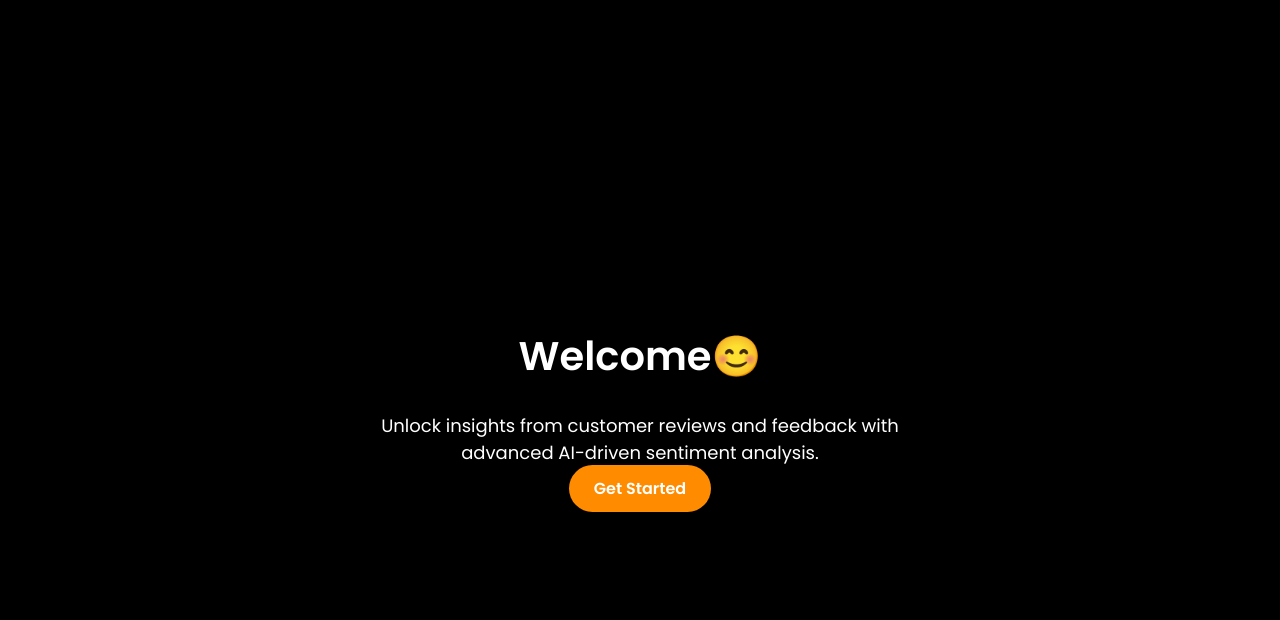
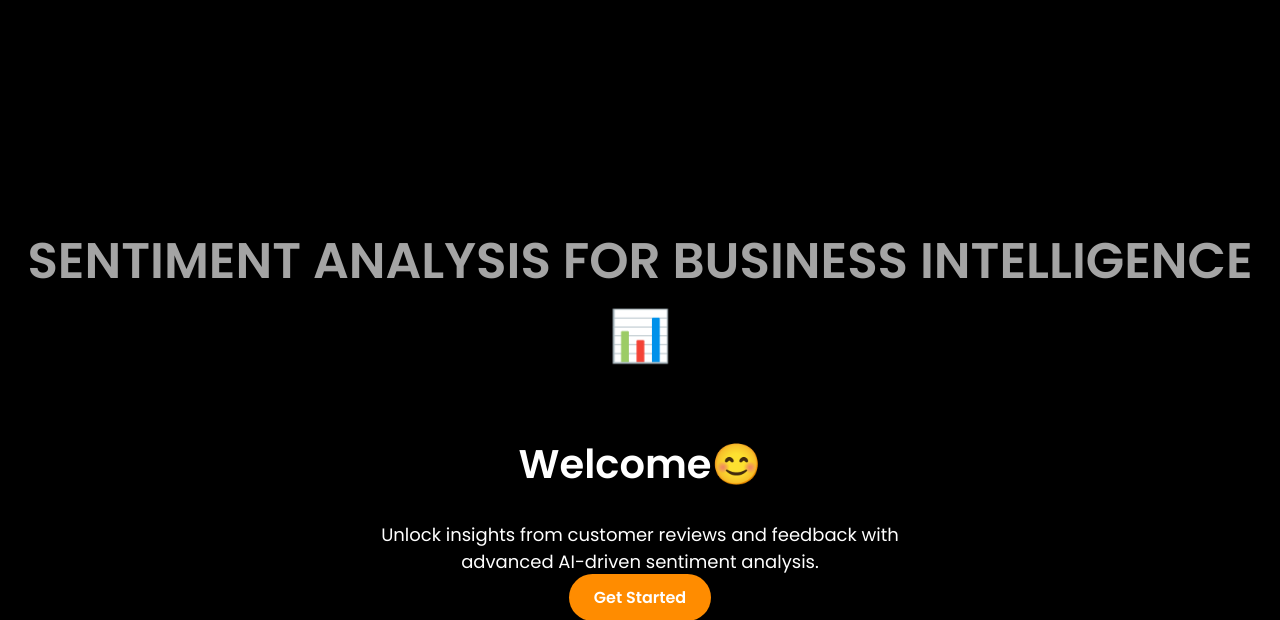
Before and after one commit to Sandeepmarcher/sentiment-analysis-for-business-intelligent-systems, a Flask app: page / in a window 1280 px wide. Shown: the part 70-690 px from the top of the page. Run offline with Flask 3, Linux system fonts and the light colour scheme.

Commit message:
Update welcom.html

```diff
--- a/templates/welcom.html
+++ b/templates/welcom.html
@@ -196,6 +196,7 @@ body {
     </nav>
 
     <header class="hero">
+        <h1 style="color: #a4a4a4;font-size:50px;">SENTIMENT ANALYSIS FOR BUSINESS INTELLIGENCE📊</h1>
         <div class="hero-content">
             <h1>Welcome😊</h1>
             <p>Unlock insights from customer reviews and feedback with advanced AI-driven sentiment analysis.</p>
```
